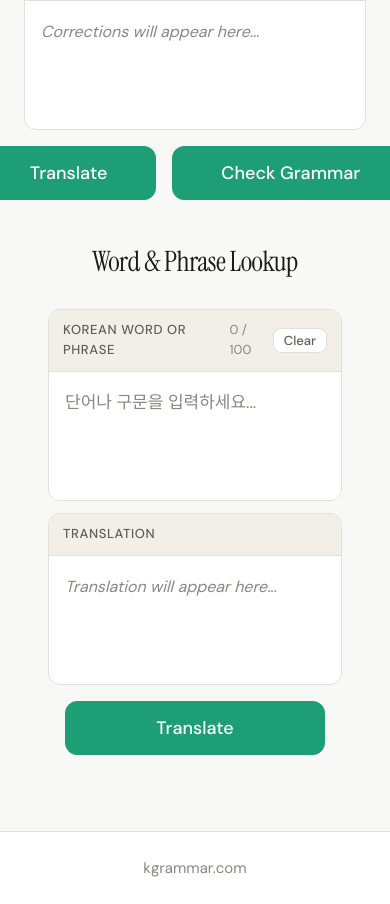
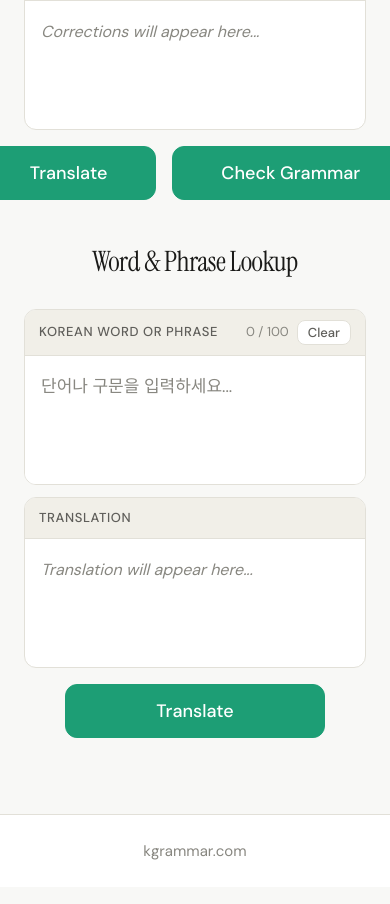
Before and after one commit to jimmychi/kgrammar, a website: page frontend/index.html in a window 390 px wide. Shown: the part 624-1528 px from the top of the page. Drawn offline with Linux system fonts and the light colour scheme.

Commit message:
fix word section full width on mobile

```diff
--- a/frontend/style.css
+++ b/frontend/style.css
@@ -583,3 +583,9 @@ body {
     grid-template-columns: 1fr;
   }
 }
+
+@media (max-width: 680px) {
+  .kg-word-section {
+    padding: 0;
+  }
+}
```
